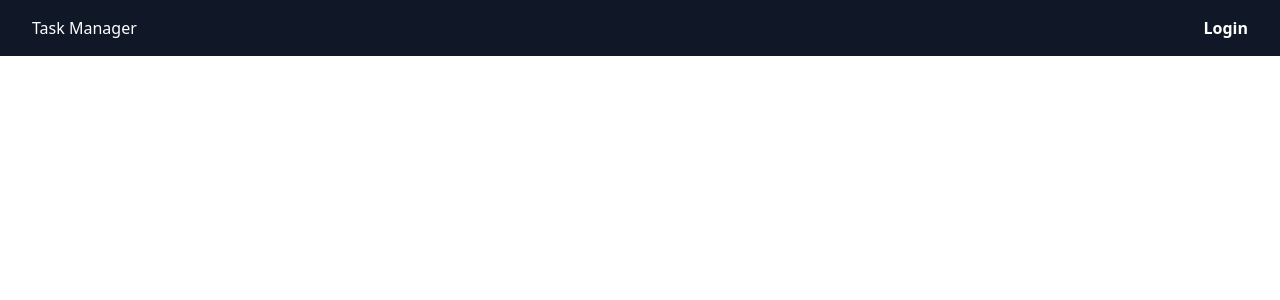
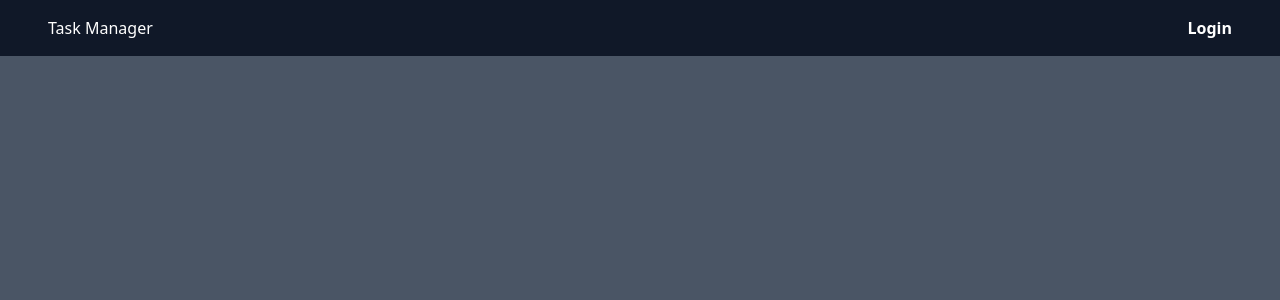
Before and after one commit to 1badakair/task-manager-php, a PHP site: template views/includes/header.php in a window 1280 px wide. Shown: the top 300 px of the page. Run offline with PHP 8.4, Linux system fonts and the light colour scheme; the template is opened without the code that fills it, so the values that code supplies are empty.

Commit message:
style: edit header

```diff
--- a/views/includes/header.php
+++ b/views/includes/header.php
@@ -6,10 +6,8 @@
     <title>Document</title>
     <script src="https://cdn.jsdelivr.net/npm/@tailwindcss/browser@4"></script>
 </head>
-<body>
-    <header class="bg-gray-900 p-4 px-8 flex justify-between">
+<body class="bg-gray-600">
+    <header class="bg-gray-900 p-4 px-12 flex justify-between">
         <h1 class="text-white">Task Manager</h1>
         <h1 class="text-white font-bold">Login</h1>
     </header>
-</body>
-</html>
```
